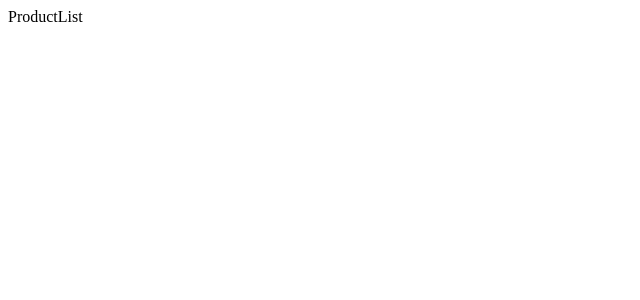
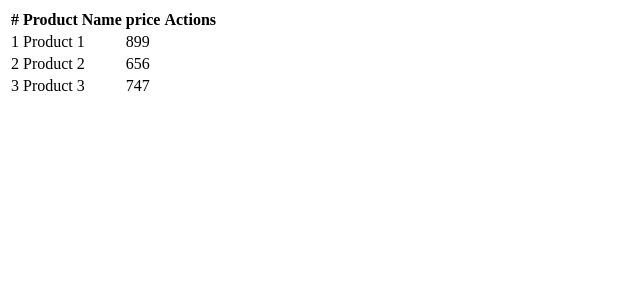
Before and after one commit to yeremiavictor/Next-JS-13-Crud, a Next.js app: page /products in a window 1280 px wide. Shown: the top 300 px of the page, without its empty margins (0-640 px from the left). Built offline with nearby package versions, Linux system fonts and the light colour scheme; data requests are answered from the project's data file.

Commit message:
init page.tsx

```diff
--- a/app/products/page.tsx
+++ b/app/products/page.tsx
@@ -1,5 +1,41 @@
-export default function ProductList() {
+type Product = {
+    id:number;
+    title:string;
+    price:number;
+}
+
+async function getProducts(){
+    // ini adalah static (perlu refresh untuk update data)
+    const res = await fetch('http://localhost:5000/products')
+    return res.json()
+}
+
+export default async function ProductList() {
+    const products: Product[] = await getProducts();
   return (
-    <div>ProductList</div>
+    <div className="py-10 px-10">
+        <table className="table w-full">
+            <thead>
+                <tr>
+                    <th>#</th>
+                    <th>Product Name</th>
+                    <th>price</th>
+                    <th>Actions</th>
+                </tr>
+            </thead>
+
+            <tbody>
+                {products.map((product, index) =>(
+                    <tr key={product.id}>
+                        <td>{index +1}</td>
+                        <td>{product.title}</td>
+                        <td>{product.price}</td>
+                    </tr>
+                ))}
+
+            </tbody>
+
+        </table>
+    </div>
   )
 }
```
